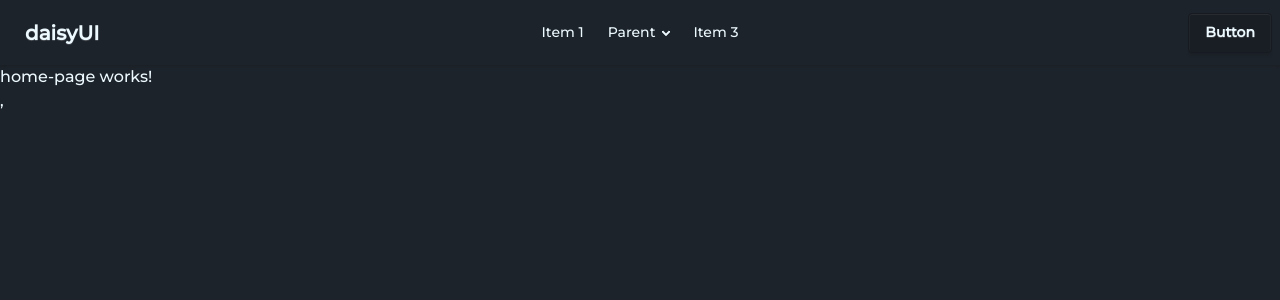
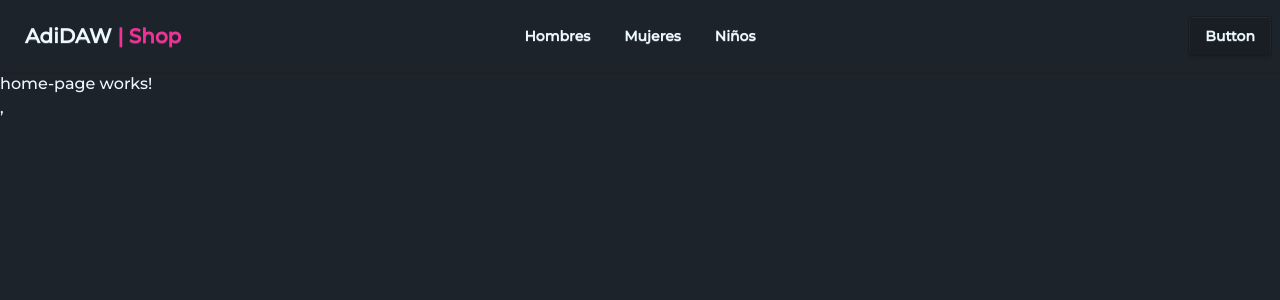
Before and after one commit to PPereaC/Vestis, an Angular app: page / in a window 1280 px wide. Shown: the top 300 px of the page. Built offline with nearby package versions, Linux system fonts and the light colour scheme.

Commit message:
feat(front-navbar): enlaces a los distintos géneros en el navbar

```diff
--- a/src/app/store-front/components/front-navbar/front-navbar.html
+++ b/src/app/store-front/components/front-navbar/front-navbar.html
@@ -8,32 +8,42 @@
                 </svg>
             </div>
             <ul tabindex="-1" class="menu menu-sm dropdown-content bg-base-100 rounded-box z-1 mt-3 w-52 p-2 shadow">
-                <li><a>Item 1</a></li>
                 <li>
-                    <a>Parent</a>
-                    <ul class="p-2">
-                        <li><a>Submenu 1</a></li>
-                        <li><a>Submenu 2</a></li>
-                    </ul>
+                    <a routerLink="/gender/men" class="btn btn-ghost" routerLinkActive="text-secondary">
+                        Hombres
+                    </a>
                 </li>
-                <li><a>Item 3</a></li>
+                <li>
+                    <a routerLink="/gender/women" class="btn btn-ghost" routerLinkActive="text-secondary">
+                        Mujeres
+                    </a>
+                </li>
+                <li>
+                    <a routerLink="/gender/kids" class="btn btn-ghost" routerLinkActive="text-secondary">
+                        Niños
+                    </a>
+                </li>
             </ul>
         </div>
-        <a class="btn btn-ghost text-xl">daisyUI</a>
+        <a routerLink="/" class="font-montserrat btn btn-ghost text-xl">AdiDAW <span class="font-montserrat text-secondary">| Shop</span></a>
     </div>
     <div class="navbar-center hidden lg:flex">
         <ul class="menu menu-horizontal px-1">
-            <li><a>Item 1</a></li>
             <li>
-                <details>
-                    <summary>Parent</summary>
-                    <ul class="p-2 bg-base-100 w-40 z-1">
-                        <li><a>Submenu 1</a></li>
-                        <li><a>Submenu 2</a></li>
-                    </ul>
-                </details>
+                <a routerLink="/gender/men" class="btn btn-ghost" routerLinkActive="text-secondary">
+                    Hombres
+                </a>
             </li>
-            <li><a>Item 3</a></li>
+            <li>
+                <a routerLink="/gender/women" class="btn btn-ghost" routerLinkActive="text-secondary">
+                    Mujeres
+                </a>
+            </li>
+            <li>
+                <a routerLink="/gender/kids" class="btn btn-ghost" routerLinkActive="text-secondary">
+                    Niños
+                </a>
+            </li>
         </ul>
     </div>
     <div class="navbar-end">
--- a/src/app/store-front/components/front-navbar/front-navbar.ts
+++ b/src/app/store-front/components/front-navbar/front-navbar.ts
@@ -1,8 +1,9 @@
 import { Component } from '@angular/core';
+import { RouterLink, RouterLinkActive } from '@angular/router';
 
 @Component({
   selector: 'front-navbar',
-  imports: [],
+  imports: [RouterLink, RouterLinkActive],
   templateUrl: './front-navbar.html',
 })
 export class FrontNavbar { }
```
